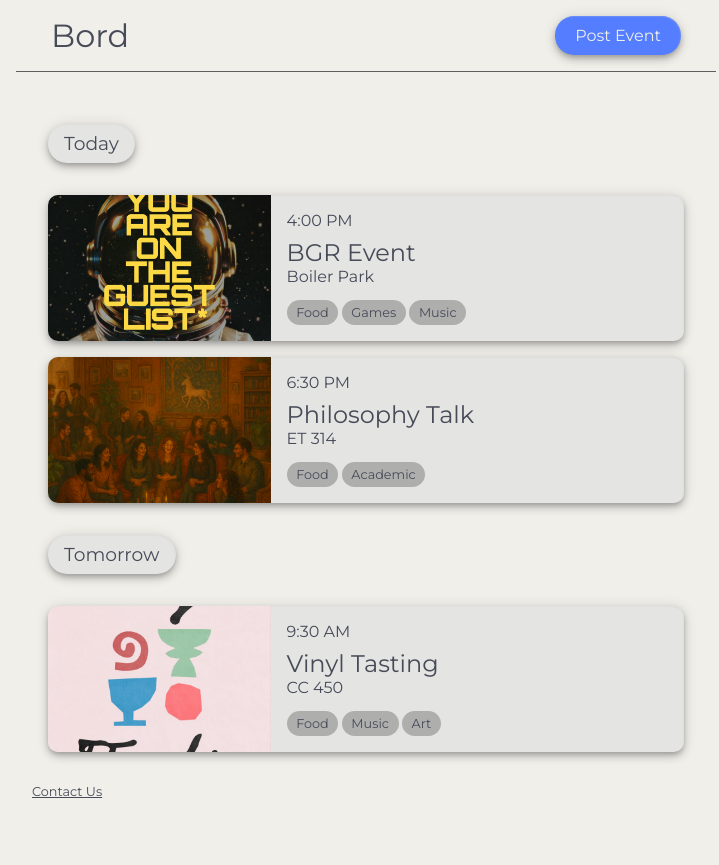
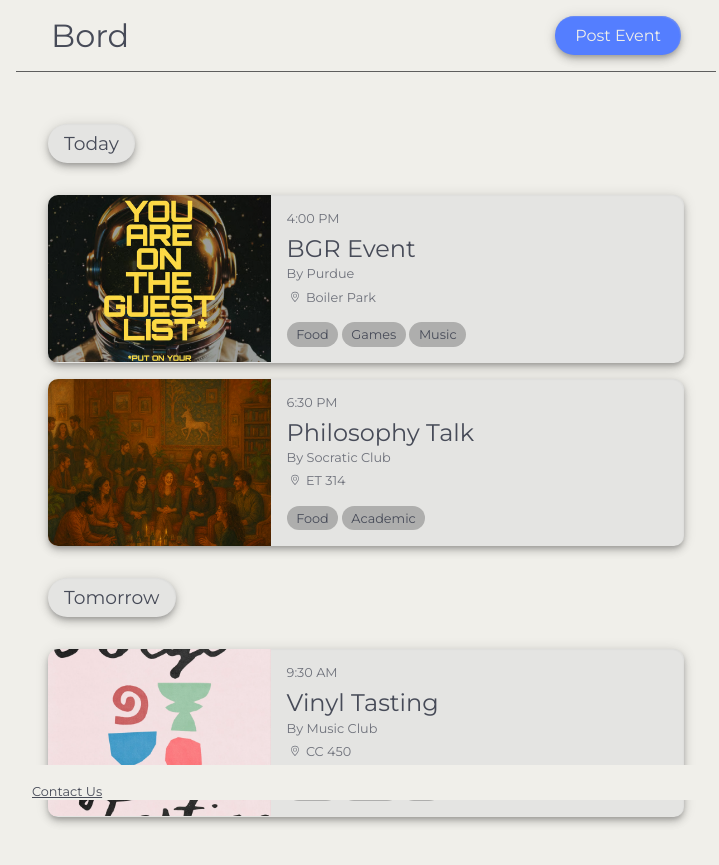
Before and after one commit to randusr923847/cbord, a Node server app: page / in a window 1280 px wide. Shown: the whole page, without its empty margins (274-993 px from the left). Before the commit the page ends 798 px from the top, so only its background shows below. Run offline with Node 20, Linux system fonts and the light colour scheme; some libraries are stand-ins or nearby versions.

Commit message:
add card org and loc icon

```diff
--- a/src/server.ts
+++ b/src/server.ts
@@ -24,6 +24,7 @@
       {
         img: 'test_flier.jpg',
         title: 'BGR Event',
+        org: 'Purdue',
         loc: 'Boiler Park',
         time: '4:00 PM',
         tags: ['Food', 'Games', 'Music'],
@@ -31,6 +32,7 @@
       {
         img: 'test_flier2.jpg',
         title: 'Philosophy Talk',
+        org: 'Socratic Club',
         loc: 'ET 314',
         time: '6:30 PM',
         tags: ['Food', 'Academic'],
@@ -43,6 +45,7 @@
       {
         img: 'test_flier3.jpg',
         title: 'Vinyl Tasting',
+        org: 'Music Club',
         loc: 'CC 450',
         time: '9:30 AM',
         tags: ['Food', 'Music', 'Art'],
--- a/src/static/style.css
+++ b/src/static/style.css
@@ -3,6 +3,7 @@
   --bgtone: #373737; /*#1f1f1f;*/
   --bgtone-rgb: 55, 55, 55;
   --text: #f0efea;
+  --text-rgb: 240, 239, 234;
   --contrast: #2563eb; /*#ff007f;*/
   --border: #5e5e5e;
   --border-rgb: 94, 94, 94;
@@ -14,6 +15,7 @@
 [color-theme='light'] {
   --bg: #f0efea;
   --text: #474b58;
+  --text-rgb: 71, 75, 88;
   --bgtone: #e4e4e2; /*#d5d6d6;*/
   --bgtone-rgb: 228, 228, 226; /*213, 214, 214;*/
   /*
@@ -27,6 +29,7 @@
   :root {
     --bg: #f0efea;
     --text: #474b58;
+    --text-rgb: 71, 75, 88;
     --bgtone: #e4e4e2; /*#d5d6d6;*/
     --bgtone-rgb: 228, 228, 226; /*213, 214, 214;*/
     --error: #ff8585;
@@ -219,10 +222,20 @@
 
 .card-time {
   padding-bottom: 0.5rem;
+  font-size: 0.8rem;
+  color: rgba(var(--text-rgb), 0.75);
+}
+
+.card-org {
+  font-size: 0.8rem;
+  padding-block: 0.2rem;
+  color: rgba(var(--text-rgb), 0.75);
 }
 
 .card-loc {
-  padding-block: 0.5xrem;
+  padding-block: 0.2rem;
+  font-size: 0.8rem;
+  color: rgba(var(--text-rgb), 0.75);
 }
 
 .card-img {
--- a/src/views/partials/card.ejs
+++ b/src/views/partials/card.ejs
@@ -6,7 +6,25 @@
   <div class="card-body">
     <p class="card-time"><%= event.time %></p>
     <h2 class="card-title"><%= event.title %></h2>
-    <p class="card-loc"><%= event.loc %></p>
+    <p class="card-org">By <%= event.org %></p>
+    <p class="card-loc">
+      <svg
+        xmlns="http://www.w3.org/2000/svg"
+        width="16"
+        height="14"
+        fill="currentColor"
+        class="bi bi-geo-alt"
+        viewBox="0 -6 16 22"
+      >
+        <path
+          d="M12.166 8.94c-.524 1.062-1.234 2.12-1.96 3.07A32 32 0 0 1 8 14.58a32 32 0 0 1-2.206-2.57c-.726-.95-1.436-2.008-1.96-3.07C3.304 7.867 3 6.862 3 6a5 5 0 0 1 10 0c0 .862-.305 1.867-.834 2.94M8 16s6-5.686 6-10A6 6 0 0 0 2 6c0 4.314 6 10 6 10"
+        />
+        <path
+          d="M8 8a2 2 0 1 1 0-4 2 2 0 0 1 0 4m0 1a3 3 0 1 0 0-6 3 3 0 0 0 0 6"
+        />
+      </svg>
+      <%= event.loc %>
+    </p>
     <div class="card-tags">
       <% for(let i = 0; i < event.tags.length; i++) { %>
       <p><%= event.tags[i] %></p>
```
